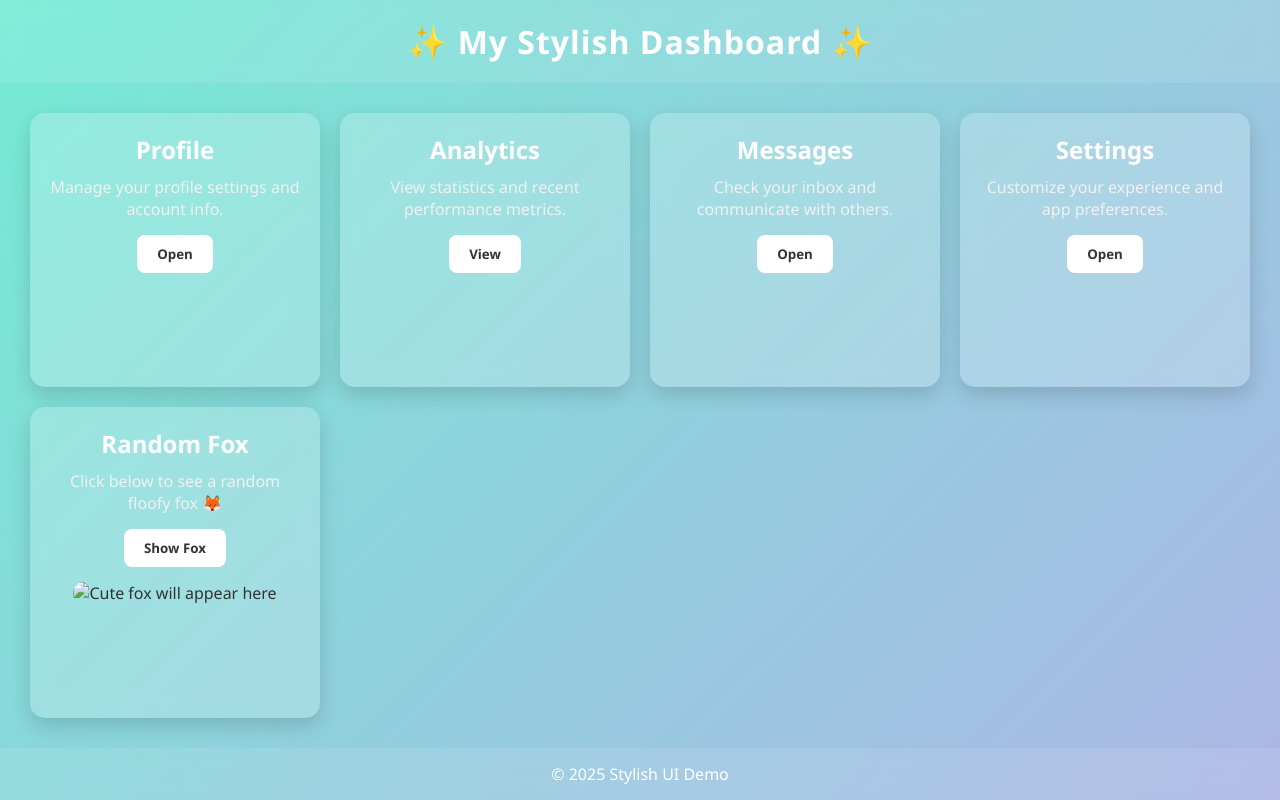
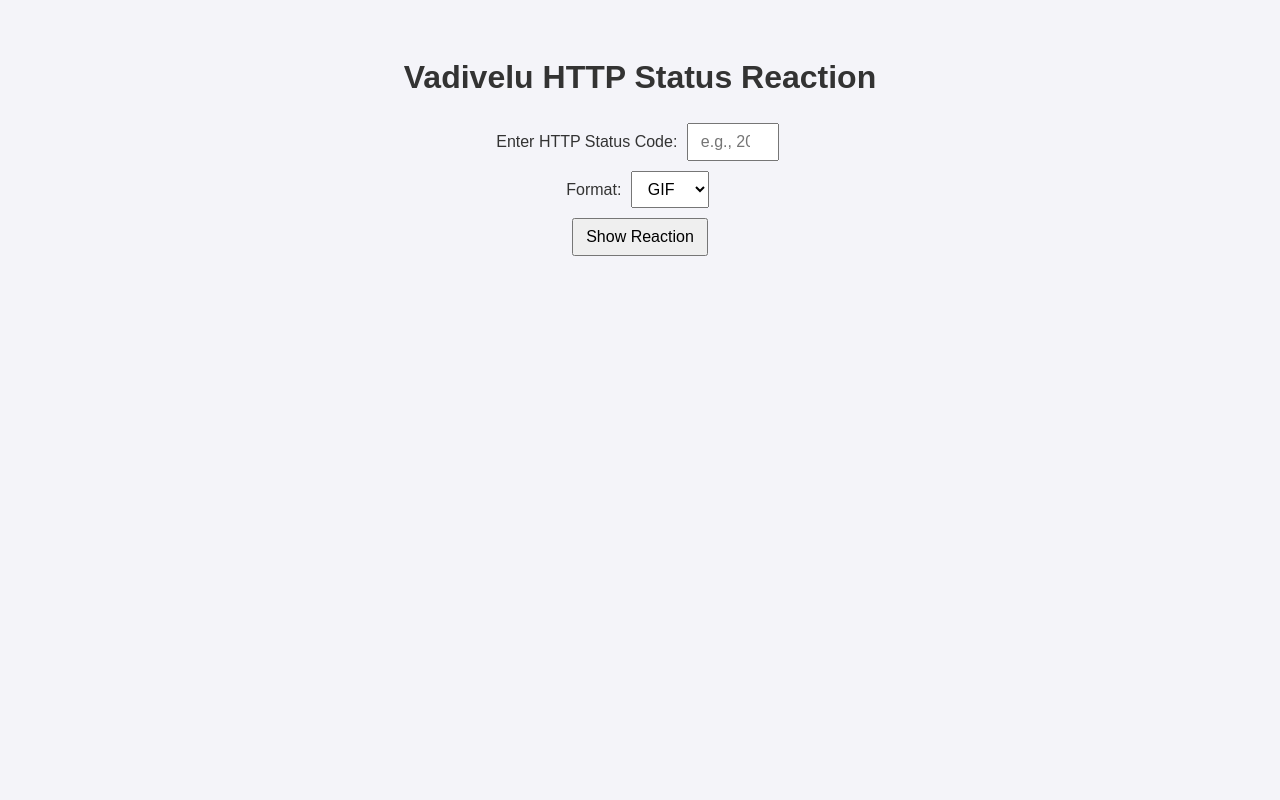
Before and after one commit to bpRobinSingh/RobinPublic, a plain HTML site: page docs/index.html in a window 1280 px wide. Drawn offline with Linux system fonts and the light colour scheme; no server answers.

Commit message:
Update index.html

```diff
--- a/docs/index.html
+++ b/docs/index.html
@@ -1,171 +1,64 @@
 <!DOCTYPE html>
 <html lang="en">
 <head>
-    <meta charset="UTF-8">
+  <meta charset="UTF-8" />
   <meta name="viewport" content="width=device-width, initial-scale=1.0">
-    <title>Modern Dashboard UI with Fox</title>
+  <title>Vadivelu HTTP Status Reactions</title>
   <style>
-        /* Reset */
-        * {
-            margin: 0;
-            padding: 0;
-            box-sizing: border-box;
-            font-family: 'Segoe UI', Tahoma, Geneva, Verdana, sans-serif;
-        }
-
-        body {
-            background: linear-gradient(135deg, #74ebd5, #ACB6E5);
-            color: #333;
-            min-height: 100vh;
-            display: flex;
-            flex-direction: column;
-        }
-
-        header {
-            padding: 20px;
-            text-align: center;
-            background-color: rgba(255, 255, 255, 0.1);
-            backdrop-filter: blur(10px);
-            font-size: 2rem;
-            color: #fff;
-            font-weight: bold;
-            letter-spacing: 1px;
-        }
-
-        .container {
-            display: grid;
-            grid-template-columns: repeat(auto-fit, minmax(250px, 1fr));
-            gap: 20px;
-            padding: 30px;
-            flex: 1;
-        }
-
-        .card {
-            background: rgba(255, 255, 255, 0.2);
-            border-radius: 15px;
-            padding: 20px;
-            backdrop-filter: blur(10px);
-            box-shadow: 0 8px 20px rgba(0,0,0,0.15);
-            transition: transform 0.3s, box-shadow 0.3s;
-            display: flex;
-            flex-direction: column;
-            align-items: center;
-            text-align: center;
-        }
-
-        .card:hover {
-            transform: translateY(-10px);
-            box-shadow: 0 15px 30px rgba(0,0,0,0.3);
-        }
-
-        .card h2 {
-            margin-bottom: 10px;
-            color: #fff;
-        }
-
-        .card p {
-            margin-bottom: 15px;
-            color: #f0f0f0;
-        }
-
-        .card button {
-            padding: 10px 20px;
-            border: none;
-            border-radius: 8px;
-            background-color: #fff;
-            color: #333;
-            font-weight: bold;
-            cursor: pointer;
-            transition: background 0.3s;
-        }
-
-        .card button:hover {
-            background-color: #ffd700;
-        }
-
-        .fox-img {
-            max-width: 100%;
-            border-radius: 10px;
-            margin-top: 15px;
-            height: auto;
-        }
-
-        footer {
-            text-align: center;
-            padding: 15px;
-            background-color: rgba(255, 255, 255, 0.1);
-            backdrop-filter: blur(10px);
-            color: #fff;
-        }
+    body { font-family: sans-serif; background: #f4f4f9; color: #333; text-align: center; padding: 30px; }
+    input, select, button { padding: 8px 12px; margin: 5px; font-size: 1rem; }
+    img { margin-top: 20px; max-width: 80%; border-radius: 10px; }
+    .error { color: red; margin-top: 15px; }
   </style>
 </head>
 <body>
-    <header>✨ My Stylish Dashboard ✨</header>
-
-    <div class="container">
-        <div class="card">
-            <h2>Profile</h2>
-            <p>Manage your profile settings and account info.</p>
-            <button onclick="alert('Profile Clicked!')">Open</button>
+  <h1>Vadivelu HTTP Status Reaction</h1>
+  <div>
+    <label for="status">Enter HTTP Status Code:</label>
+    <input type="number" id="status" placeholder="e.g., 200" min="100" max="599"/>
   </div>
-        <div class="card">
-            <h2>Analytics</h2>
-            <p>View statistics and recent performance metrics.</p>
-            <button onclick="showStats()">View</button>
+  <div>
+    <label for="format">Format:</label>
+    <select id="format">
+      <option value="gif" selected>GIF</option>
+      <option value="jpg">JPG</option>
+    </select>
   </div>
-        <div class="card">
-            <h2>Messages</h2>
-            <p>Check your inbox and communicate with others.</p>
-            <button onclick="alert('Messages Clicked!')">Open</button>
-        </div>
-        <div class="card">
-            <h2>Settings</h2>
-            <p>Customize your experience and app preferences.</p>
-            <button onclick="alert('Settings Clicked!')">Open</button>
+  <button id="fetchBtn">Show Reaction</button>
+  <div id="output">
+    <img id="resultImg" src="" alt="Vadivelu reaction" style="display:none;">
+    <div id="errorMsg" class="error" style="display:none;"></div>
   </div>
 
-        <!-- NEW: Random Fox Card -->
-        <div class="card">
-            <h2>Random Fox</h2>
-            <p>Click below to see a random floofy fox 🦊</p>
-            <button onclick="loadFox()">Show Fox</button>
-            <img id="foxImg" class="fox-img" src="" alt="Cute fox will appear here">
-        </div>
-    </div>
+  <script>
+    document.getElementById('fetchBtn').addEventListener('click', () => {
+      const code = document.getElementById('status').value.trim();
+      const format = document.getElementById('format').value;
+      const imgEl = document.getElementById('resultImg');
+      const errorEl = document.getElementById('errorMsg');
 
-    <footer>© 2025 Stylish UI Demo</footer>
+      imgEl.style.display = 'none';
+      errorEl.style.display = 'none';
 
-    <script>
-        function showStats() {
-            const metrics = {
-                "Visitors": Math.floor(Math.random() * 1000),
-                "Sales": Math.floor(Math.random() * 500),
-                "Revenue": "$" + (Math.random() * 10000).toFixed(2)
-            };
-            let message = "📊 Analytics Metrics:\n";
-            for (let key in metrics) {
-                message += `${key}: ${metrics[key]}\n`;
-            }
-            alert(message);
+      if (!code) {
+        errorEl.textContent = 'Please enter a valid status code.';
+        errorEl.style.display = 'block';
+        return;
       }
 
-        function loadFox() {
-            const foxImg = document.getElementById('foxImg');
-            foxImg.src = ""; // Clear previous image while loading
+      const url = `https://vadivelu.anoram.com/${format}/${code}`;
 
-            fetch('https://randomfox.ca/floof/')
-                .then(res => res.json())
-                .then(data => {
-                    foxImg.src = data.image;
-                })
-                .catch(err => {
-                    alert("Failed to fetch fox 🦊. Please try again.");
-                    console.error(err);
+      // Attempt to load image
+      imgEl.src = url;
+      imgEl.onerror = () => {
+        errorEl.textContent = `No image found for status code ${code} (${format.toUpperCase()}).`;
+        errorEl.style.display = 'block';
+        imgEl.style.display = 'none';
+      };
+      imgEl.onload = () => {
+        imgEl.style.display = 'block';
+      };
     });
-        }
-
-        // Optionally load a fox automatically on page load:
-        window.onload = loadFox;
   </script>
 </body>
 </html>
```
Lines whose indentation alone changed are shown as unchanged.
